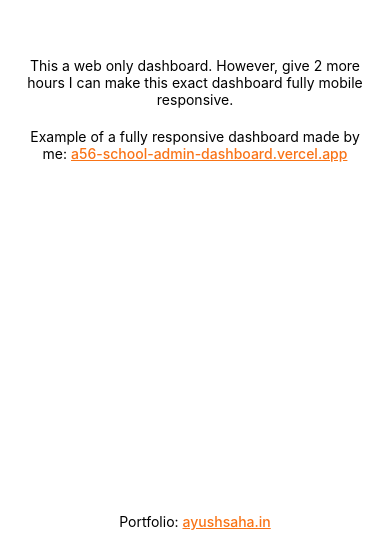
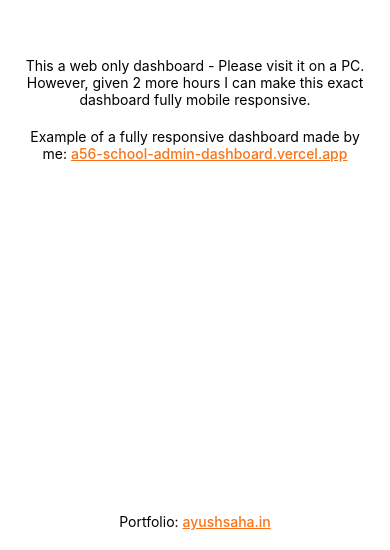
Before and after one commit to emAyush56/dukaan-payout-asg, a plain HTML site: page index.html in a window 390 px wide. Shown: the part 294-844 px from the top of the page. Drawn offline with Linux system fonts and the light colour scheme.

Commit message:
updated mobile message

```diff
--- a/index.html
+++ b/index.html
@@ -10,7 +10,8 @@
 
 <body>
     <div class="mobile-screen">
-        <p class="desc">This a web only dashboard. However, give 2 more hours I can make this exact dashboard fully
+        <p class="desc">This a web only dashboard - Please visit it on a PC. However, given 2 more hours I can make this
+            exact dashboard fully
             mobile
             responsive.</p>
         <p class="eg">
```
